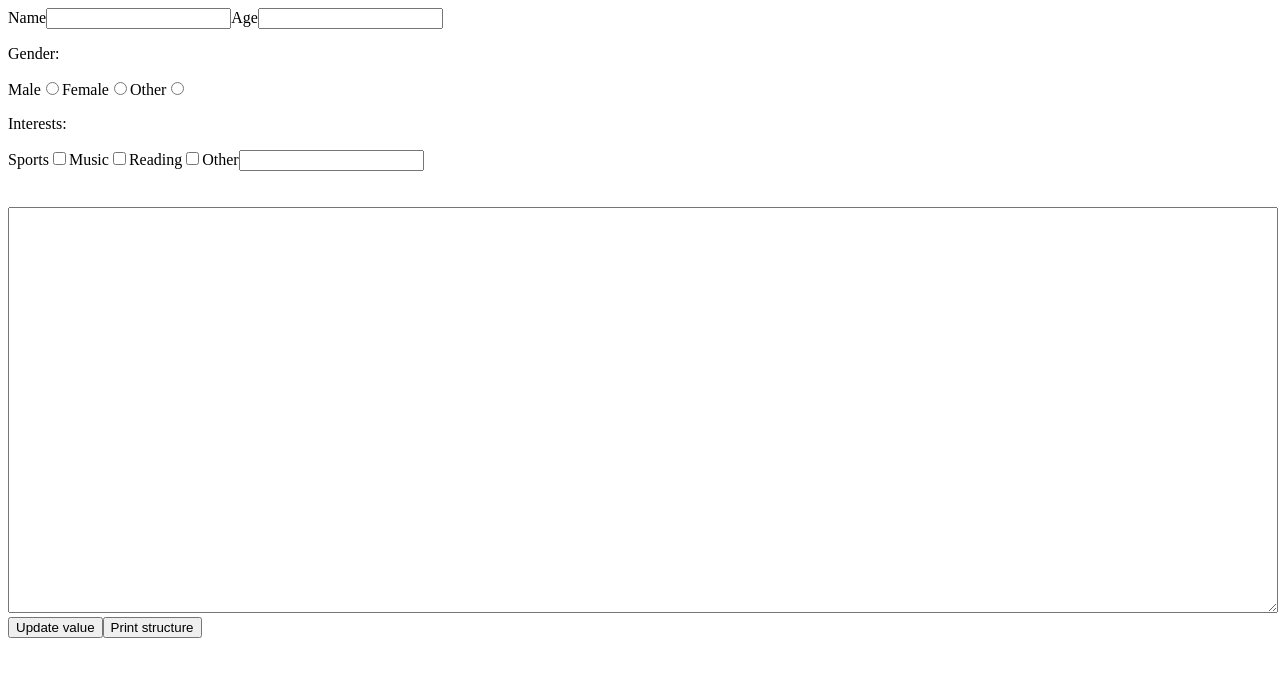
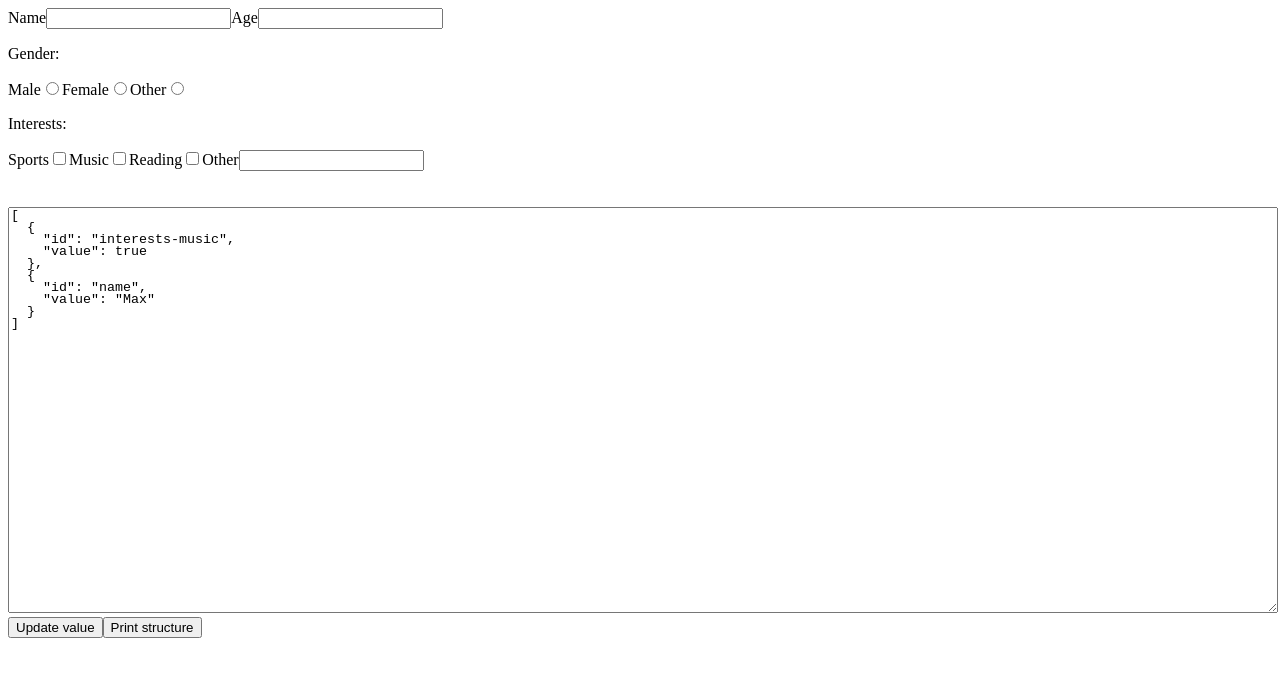
Before and after one commit to JonBunator/smart-ui, a React (Vite) app in the folder src/library/: page / in a window 1280 px wide. Shown: the top 676 px of the page. Built offline with nearby package versions, Linux system fonts and the light colour scheme.

Commit message:
Update multiple values

```diff
--- a/src/library/demo/App.tsx
+++ b/src/library/demo/App.tsx
@@ -1,11 +1,22 @@
 import {SmartComponent, SmartInput} from "../src/main";
 import {useSmartComponentManager} from "../src/components/SmartComponentManager";
+import {useState} from "react";
 //import {Button, SmartInput, Label} from "../src/main";
 
 function App() {
 
 
-    const {getHierarchy, changeValue} = useSmartComponentManager();
+    const {getHierarchy, changeMultipleValues} = useSmartComponentManager();
+    const [updateValue, setUpdateValue] = useState("[\n" +
+        "  {\n" +
+        "    \"id\": \"interests-music\",\n" +
+        "    \"value\": true\n" +
+        "  },\n" +
+        "  {\n" +
+        "    \"id\": \"name\",\n" +
+        "    \"value\": \"Max\"\n" +
+        "  }\n" +
+        "]");
 
     return (<>
             <SmartComponent>
@@ -48,8 +59,8 @@ function App() {
             </SmartComponent>
         <br/>
         <br/>
-        <textarea style={{height: "400px", width: "100%"}}/>
-        <button onClick={() => changeValue("gender-female", true)}>Update value</button>
+        <textarea style={{height: "400px", width: "100%", lineHeight: "12px"}} value={updateValue} onChange={(event) => setUpdateValue(event.target.value)}/>
+        <button onClick={() => changeMultipleValues(JSON.parse(updateValue))}>Update value</button>
         <button onClick={() => {console.log(JSON.stringify(getHierarchy()))}}>Print structure</button>
         </>
     )
--- a/src/library/src/components/SmartComponentManager/index.tsx
+++ b/src/library/src/components/SmartComponentManager/index.tsx
@@ -1,6 +1,6 @@
 import {createContext, useContext, useState, ReactNode, useMemo, useCallback} from 'react';
 import SmartComponentParent from "../../internal/SmartComponentParent";
-import {SmartComponentValue, ValueType} from "../types/types.ts";
+import {SmartComponentValue, ValueType, ValueUpdate} from "../types/types.ts";
 
 /**
  * Element represents value of smart component and children.
@@ -34,11 +34,15 @@ interface SmartComponentContextType {
     getHierarchy: () => SmartComponentElement[];
     /**
      * Changes a value of the component.
-     * @param identifier The id of the component.
-     * @param value The new value that should be set.
+     * @param update The id and value to be updated.
      */
-    changeValue: (identifier: string, value: ValueType) => void;
+    changeValue: (update: ValueUpdate) => void;
 
+    /**
+     * Similar to changeValue, but updates multiple components.
+     * @param updates The ids and values to be updated.
+     */
+    changeMultipleValues: (updates: ValueUpdate[]) => void;
 }
 
 const SmartComponentContext = createContext<SmartComponentContextType | undefined>(undefined);
@@ -126,21 +130,28 @@ export default function SmartComponentManager(props: SubscriptionProviderProps)
             .filter(result => result !== null);
     }, [elements, parentChildrenMapping]);
 
-    const changeValue = useCallback((identifier: string, value: ValueType): void => {
-        const onChangeFunction = elementOnChangeMapping.get(identifier);
+    const changeValue = useCallback((update: ValueUpdate): void => {
+        const onChangeFunction = elementOnChangeMapping.get(update.id);
 
         if (onChangeFunction) {
-            onChangeFunction(value);
+            onChangeFunction(update.value);
         } else {
-            console.warn(`No component found with identifier: ${identifier}`);
+            console.warn(`No component found with identifier: ${update.id}`);
         }
     }, [elementOnChangeMapping]);
+
+    const changeMultipleValues = useCallback((updates: ValueUpdate[]): void => {
+        for(const update of updates) {
+            changeValue(update);
+        }
+    }, [changeValue]);
 
     const value = useMemo(() => ({
         addComponent: addComponent,
         removeComponent: removeComponent,
         getHierarchy: getHierarchy,
         changeValue: changeValue,
+        changeMultipleValues: changeMultipleValues,
     }), [addComponent, removeComponent, getHierarchy, changeValue]);
 
     return (
```
Also changed, not shown: src/library/src/components/types/types.ts (+14 -0 lines).
